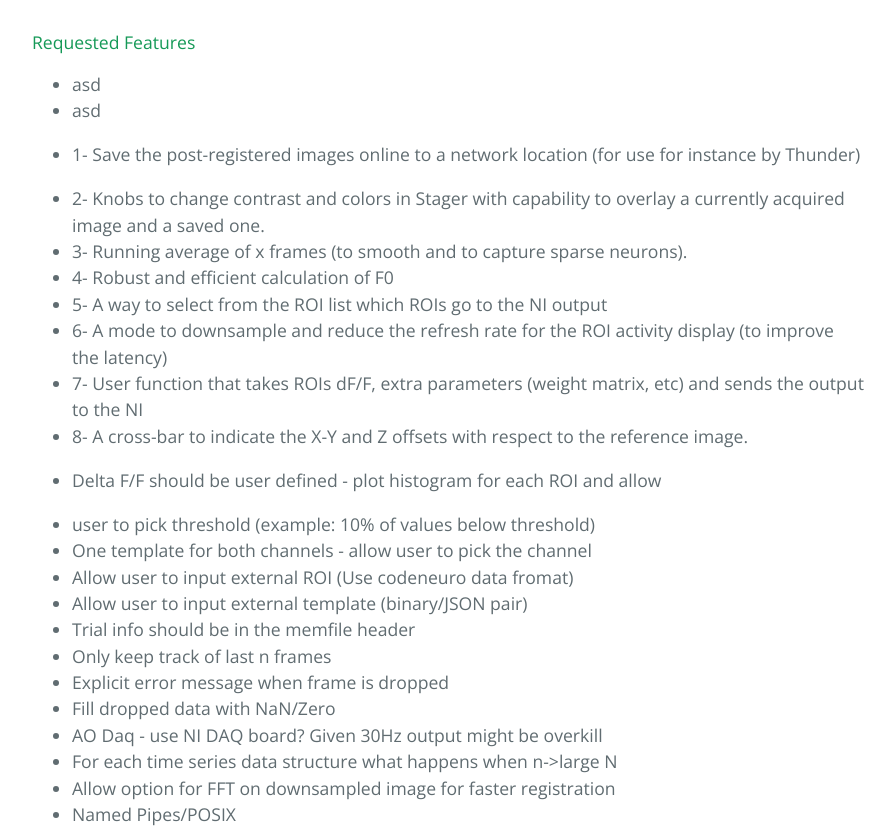
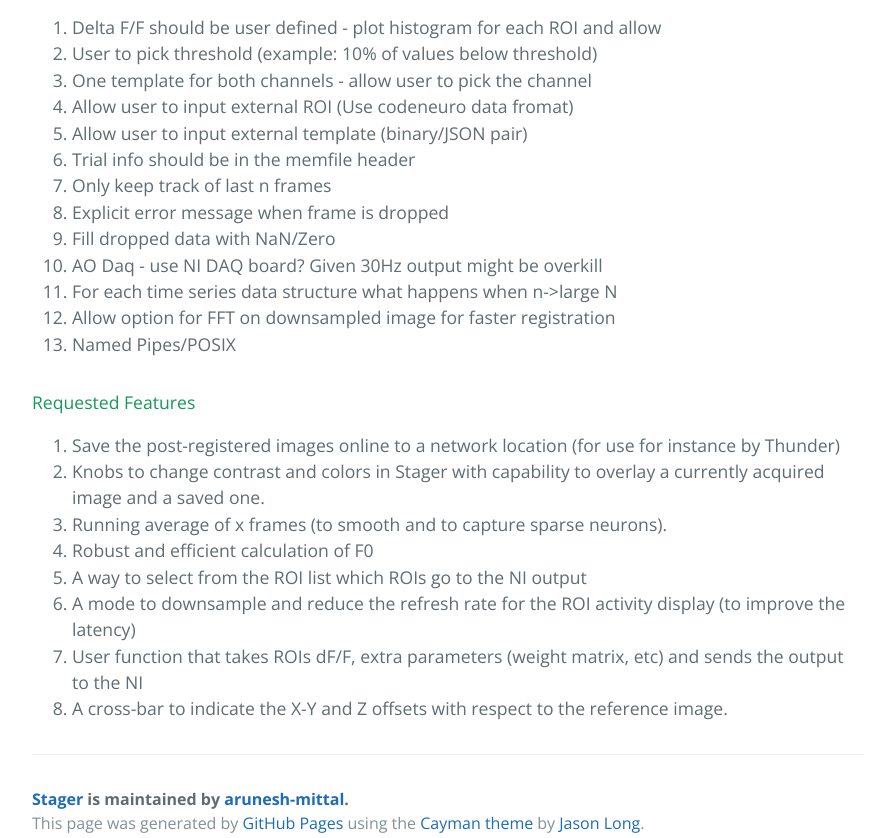
Before and after one commit to nclack/Stager, a plain HTML site: page index.html in a window 1280 px wide. Shown: the part 3368-4206 px from the top of the page, without its empty margins (192-1087 px from the left). Drawn offline with nearby package versions, Linux system fonts and the light colour scheme.

```diff
--- a/index.html
+++ b/index.html
@@ -87,22 +87,9 @@
 
 <p>SP: you should add a neuropil capability; this will be important in many preparations.  It also introduces some problems -- the mask itself is easy, as it is an annulus that is between a range of distances away from the neuron border, but you have to exclude i) other selected ROIs and ii) pixels that are cells/big dendrites but are not part of an ROI.  ii) is tricky -- the way it is done now is that an image with peak correlation for each pixel to its 8 neighbors is computed, and any pixel where this exceeds (e.g.) 0.2 is excluded.  This is predicated on some activity being sampled, and its unclear how much activity is needed to establish this.  Its also quite processing intensive, and goes to Nick’s point about buffering data...</p>
 
-<h4>
-<a id="requested-features" class="anchor" href="#requested-features" aria-hidden="true"><span class="octicon octicon-link"></span></a>Requested Features</h4>
-
-<ul>
-<li>asd</li>
-<li><p>asd</p></li>
-<li><p>1- Save the post-registered images online to a network location (for use for instance by Thunder)</p></li>
-<li>2- Knobs to change contrast and colors in Stager with capability to overlay a currently acquired image and a saved one. </li>
-<li>3- Running average of x frames (to smooth and to capture sparse neurons).</li>
-<li>4- Robust and efficient calculation of F0 </li>
-<li>5- A way to select from the ROI list which ROIs go to the NI output</li>
-<li>6- A mode to downsample and reduce the refresh rate for the ROI activity display (to improve the latency)</li>
-<li>7- User function that takes ROIs dF/F, extra parameters (weight matrix, etc) and sends the output to the NI </li>
-<li><p>8- A cross-bar to indicate the X-Y and Z offsets with respect to the reference image.</p></li>
-<li><p>Delta F/F should be user defined - plot histogram for each ROI and allow</p></li>
-<li>user to pick threshold (example: 10% of values below threshold)</li>
+<ol>
+<li>Delta F/F should be user defined - plot histogram for each ROI and allow</li>
+<li>User to pick threshold (example: 10% of values below threshold)</li>
 <li>One template for both channels - allow user to pick the channel</li>
 <li>Allow user to input external ROI (Use codeneuro data fromat)</li>
 <li>Allow user to input external template (binary/JSON pair)</li>
@@ -114,7 +101,21 @@
 <li>For each time series data structure what happens when n-&gt;large N</li>
 <li>Allow option for FFT on downsampled image for faster registration</li>
 <li>Named Pipes/POSIX</li>
-</ul>
+</ol>
+
+<h4>
+<a id="requested-features" class="anchor" href="#requested-features" aria-hidden="true"><span class="octicon octicon-link"></span></a>Requested Features</h4>
+
+<ol>
+<li>Save the post-registered images online to a network location (for use for instance by Thunder)</li>
+<li>Knobs to change contrast and colors in Stager with capability to overlay a currently acquired image and a saved one. </li>
+<li>Running average of x frames (to smooth and to capture sparse neurons).</li>
+<li>Robust and efficient calculation of F0 </li>
+<li>A way to select from the ROI list which ROIs go to the NI output</li>
+<li>A mode to downsample and reduce the refresh rate for the ROI activity display (to improve the latency)</li>
+<li>User function that takes ROIs dF/F, extra parameters (weight matrix, etc) and sends the output to the NI </li>
+<li>A cross-bar to indicate the X-Y and Z offsets with respect to the reference image.</li>
+</ol>
 
       <footer class="site-footer">
         <span class="site-footer-owner"><a href="https://github.com/arunesh-mittal/Stager">Stager</a> is maintained by <a href="https://github.com/arunesh-mittal">arunesh-mittal</a>.</span>
```
Also changed, not shown: params.json (+1 -1 lines).
